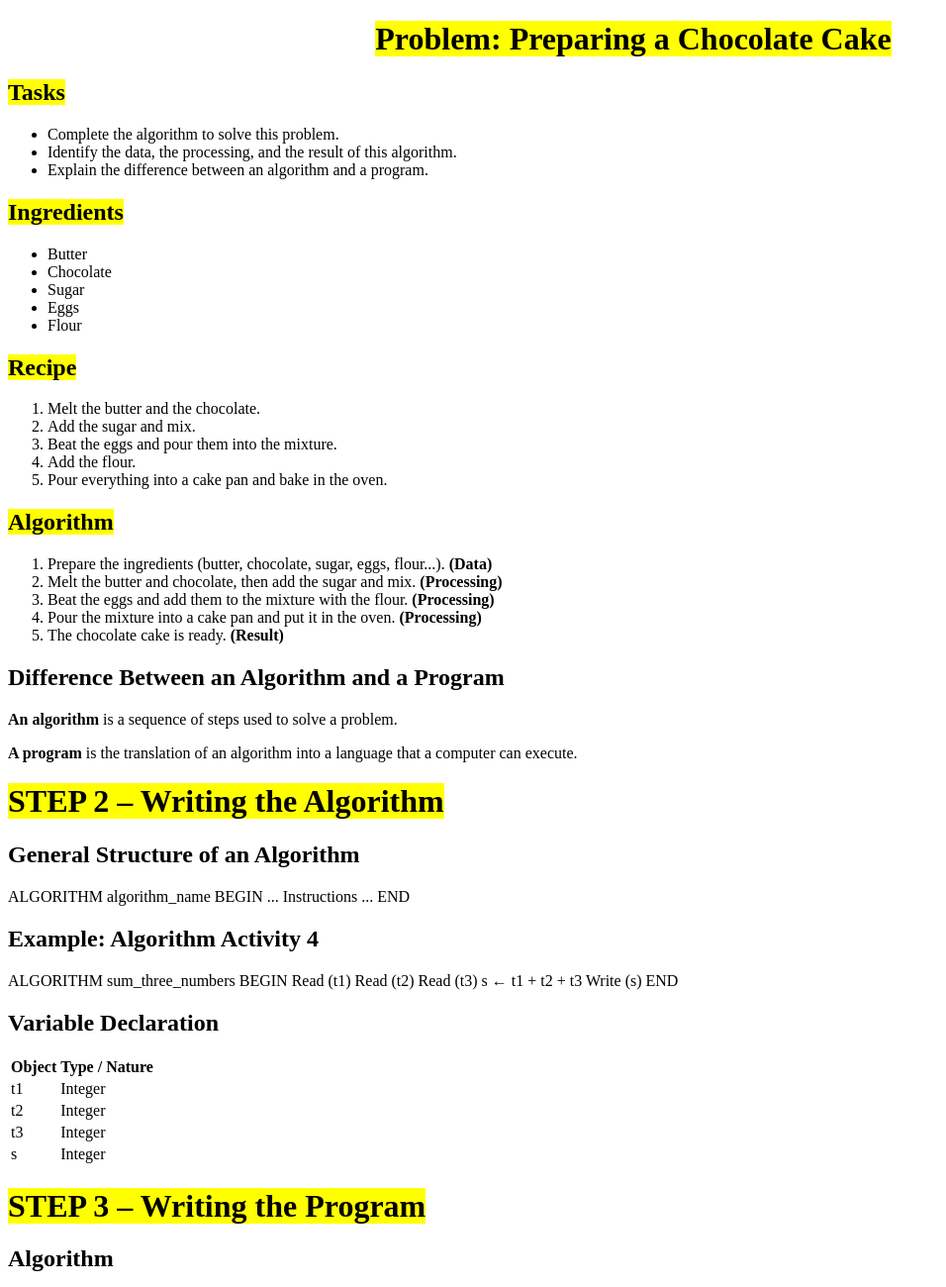
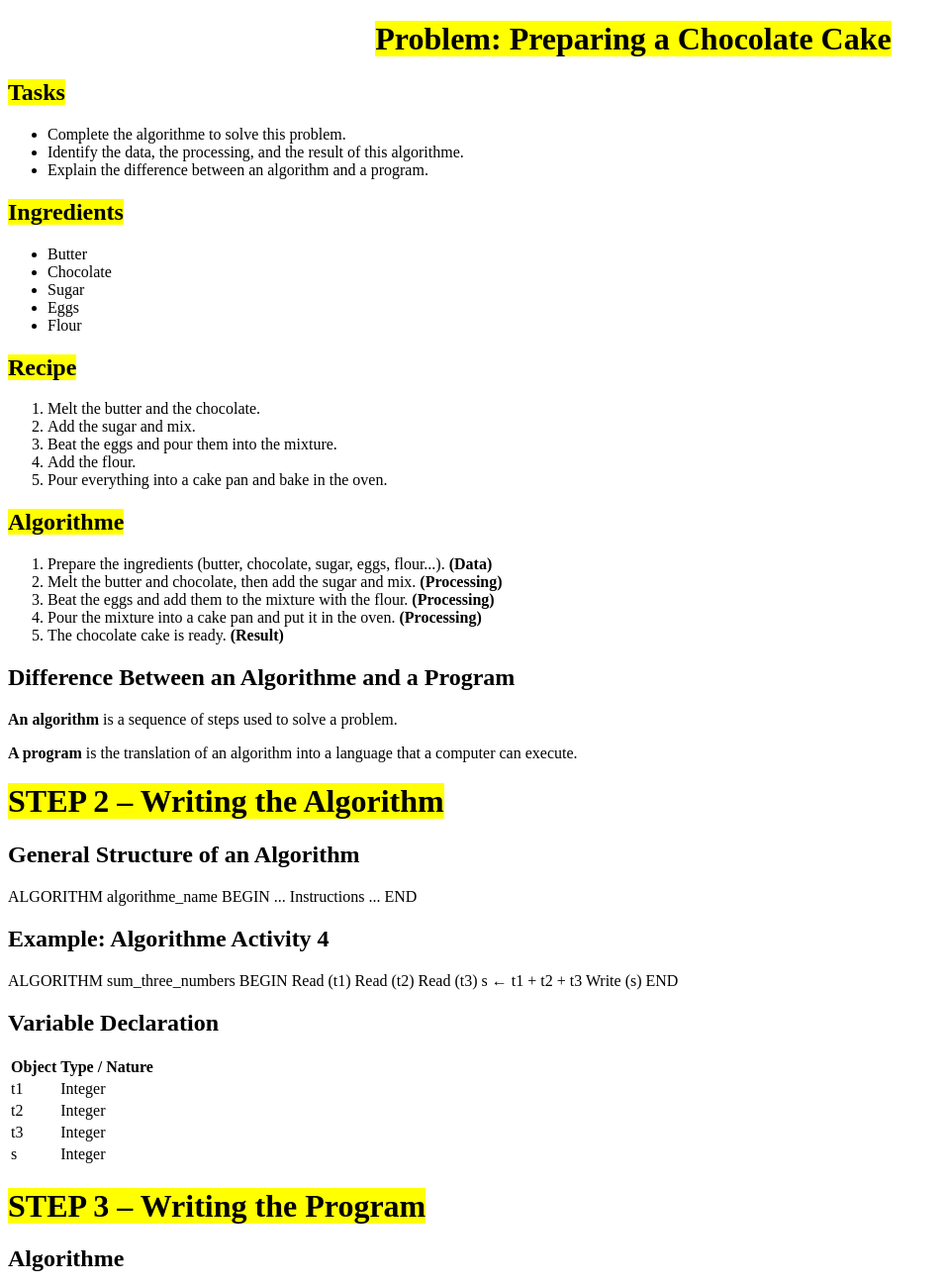
Before and after one commit to Cl4s1qu3/learn-whit-me.github.io, a plain HTML site: page algo.html in a window 1280 px wide. Shown: the top 1300 px of the page at 99% size, without its empty margins (0-956 px from the left). Drawn offline with Linux system fonts and the light colour scheme.

Commit message:
algo.html

```diff
--- a/algo.html
+++ b/algo.html
@@ -11,8 +11,8 @@
 
     <h2><mark>Tasks</mark></h2>
     <ul>
-        <li>Complete the algorithm to solve this problem.</li>
-        <li>Identify the data, the processing, and the result of this algorithm.</li>
+        <li>Complete the algorithme to solve this problem.</li>
+        <li>Identify the data, the processing, and the result of this algorithme.</li>
         <li>Explain the difference between an algorithm and a program.</li>
     </ul>
 
@@ -33,8 +33,7 @@
         <li>Add the flour.</li>
         <li>Pour everything into a cake pan and bake in the oven.</li>
     </ol>
-
-    <h2><mark>Algorithm</mark></h2>
+<h2><mark>Algorithme</mark></h2>
     <ol>
         <li>Prepare the ingredients (butter, chocolate, sugar, eggs, flour...). <strong>(Data)</strong></li>
         <li>Melt the butter and chocolate, then add the sugar and mix. <strong>(Processing)</strong></li>
@@ -42,7 +41,8 @@
         <li>Pour the mixture into a cake pan and put it in the oven. <strong>(Processing)</strong></li>
         <li>The chocolate cake is ready. <strong>(Result)</strong></li>
     </ol>
-<h2>Difference Between an Algorithm and a Program</h2>
+
+    <h2>Difference Between an Algorithme and a Program</h2>
     <p><strong>An algorithm</strong> is a sequence of steps used to solve a problem.</p>
     <p><strong>A program</strong> is the translation of an algorithm into a language that a computer can execute.</p>
 
@@ -50,7 +50,7 @@
 
     <h2>General Structure of an Algorithm</h2>
 
-ALGORITHM algorithm_name
+ALGORITHM algorithme_name
 BEGIN
     ...
     Instructions
@@ -58,7 +58,7 @@ BEGIN
 END
     </div>
 
-    <h2>Example: Algorithm Activity 4</h2>
+    <h2>Example: Algorithme Activity 4</h2>
 
 ALGORITHM sum_three_numbers
 BEGIN
@@ -78,10 +78,9 @@ END
         <tr><td>t3</td><td>Integer</td></tr>
         <tr><td>s</td><td>Integer</td></tr>
     </table>
+<h1><mark>STEP 3 – Writing the Program</mark></h1>
 
-    <h1><mark>STEP 3 – Writing the Program</mark></h1>
-
-    <h2>Algorithm</h2>
+    <h2>Algorithme</h2>
 
 Read (t1)
 Read (t2)
@@ -113,3 +112,5 @@ print(s)
 
 </body>
 </html>
+<p><h1><strong><a href="python.html">← python</a></strong></h1></p>
+ <p><h1><strong><a href="index.html">← Back to Home</strong></a></h1></p>
```
